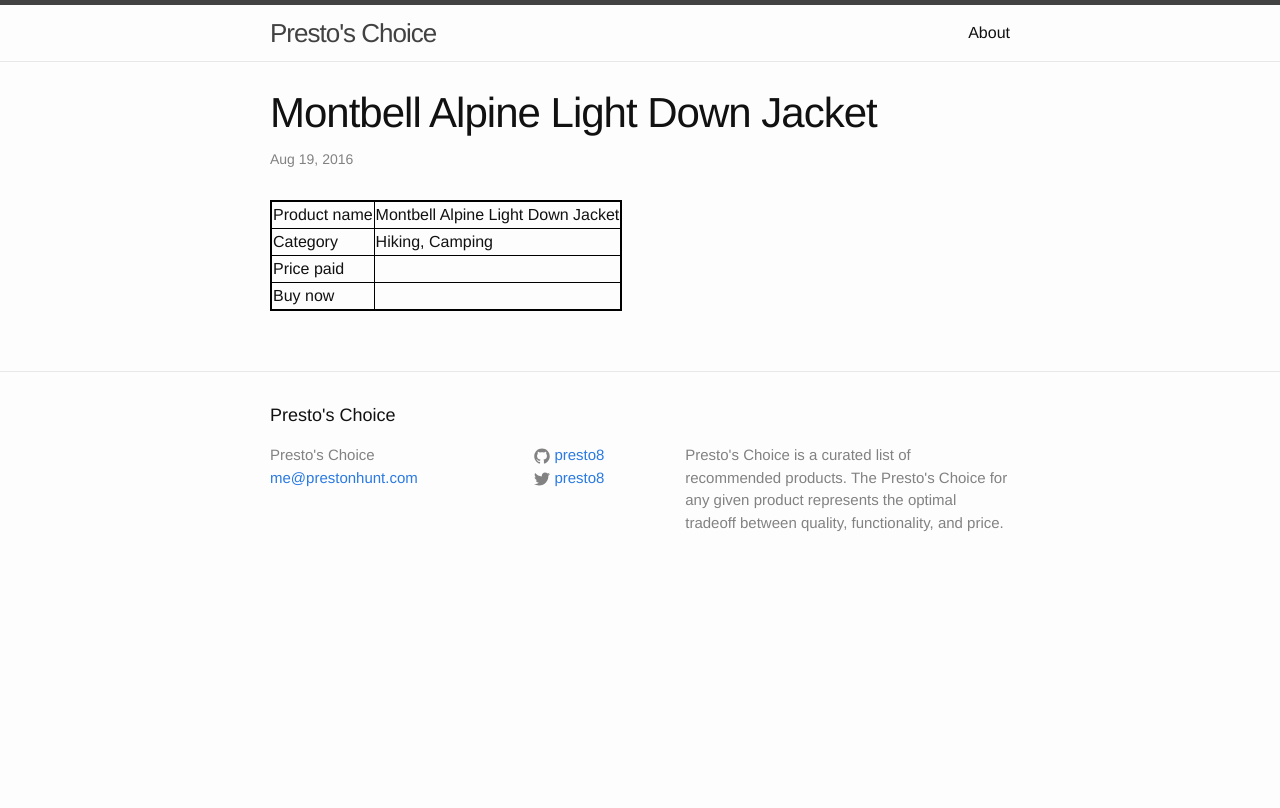
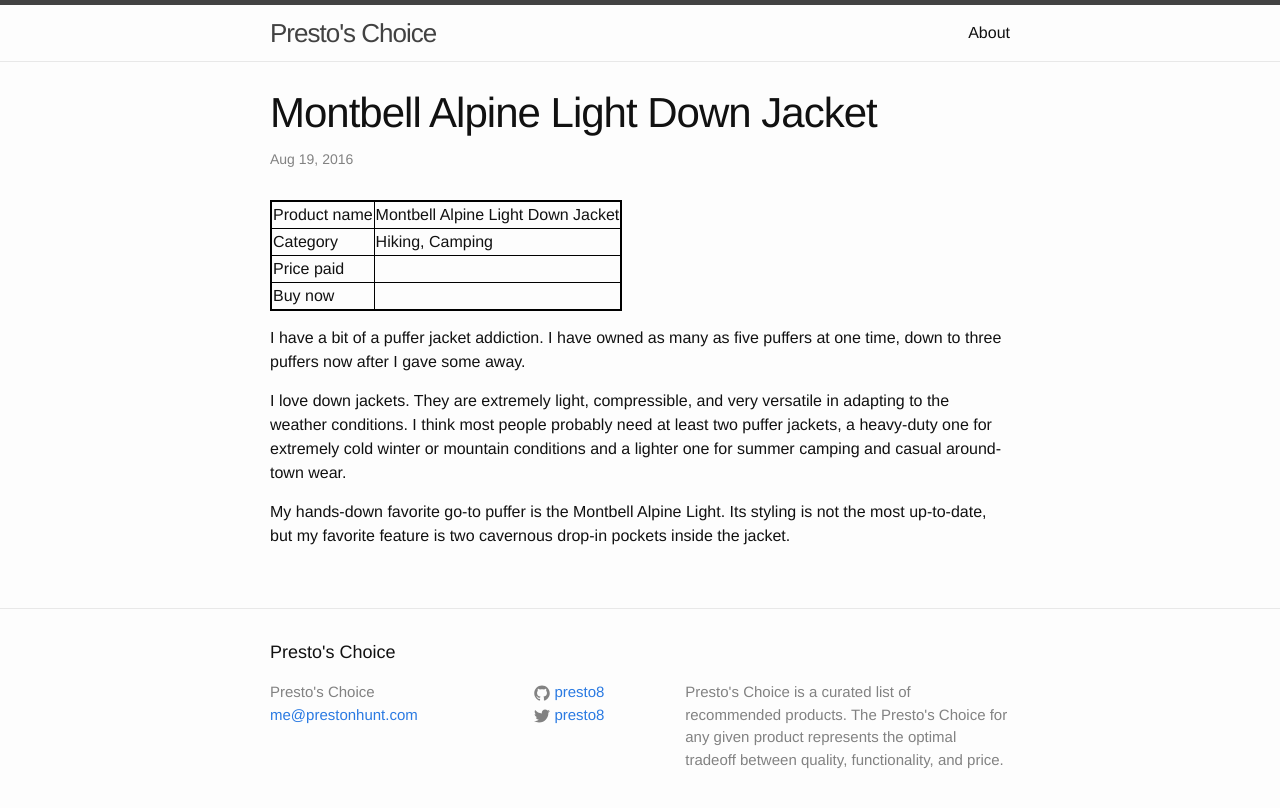
Before and after one commit to presto8/prestoschoice, a Jekyll site: the page built from _posts/2016-08-19-montbell-alpine-light.md, in a window 1280 px wide. Shown: the top 808 px of the page. Built offline with Jekyll 4.4.1, drawn with Linux system fonts in a browser that asks for light colours.

Commit message:
mont bell

```diff
--- a/_posts/2016-08-19-montbell-alpine-light.md
+++ b/_posts/2016-08-19-montbell-alpine-light.md
@@ -9,3 +9,16 @@
 | Price paid   |                                   |
 | Buy now      |                                   |
 {:.summary}
+
+I have a bit of a puffer jacket addiction. I have owned as many as five puffers
+at one time, down to three puffers now after I gave some away.
+
+I love down jackets. They are extremely light, compressible, and very versatile
+in adapting to the weather conditions. I think most people probably need at
+least two puffer jackets, a heavy-duty one for extremely cold winter or
+mountain conditions and a lighter one for summer camping and casual around-town
+wear.
+
+My hands-down favorite go-to puffer is the Montbell Alpine Light. Its styling
+is not the most up-to-date, but my favorite feature is two cavernous drop-in
+pockets inside the jacket.
```
